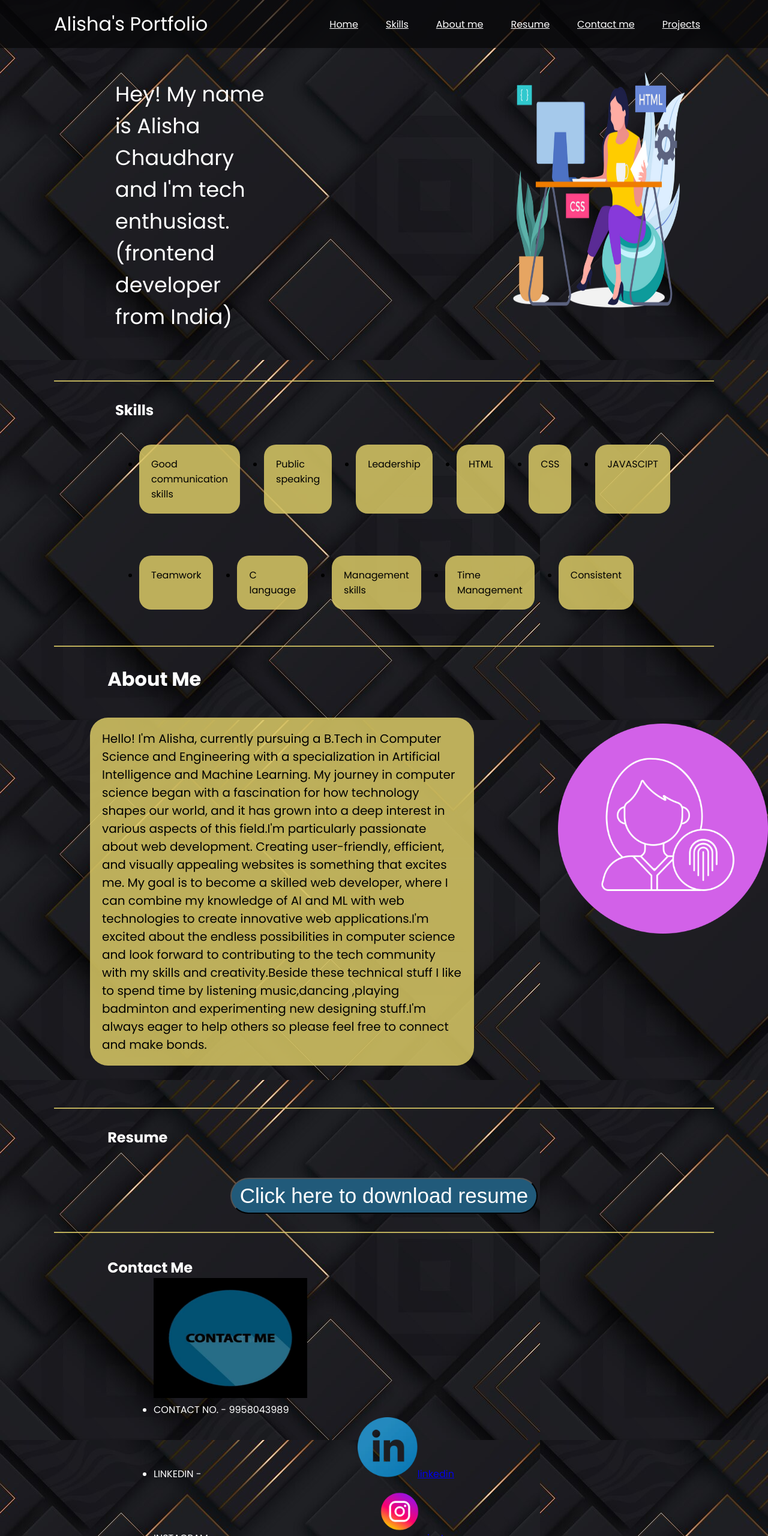
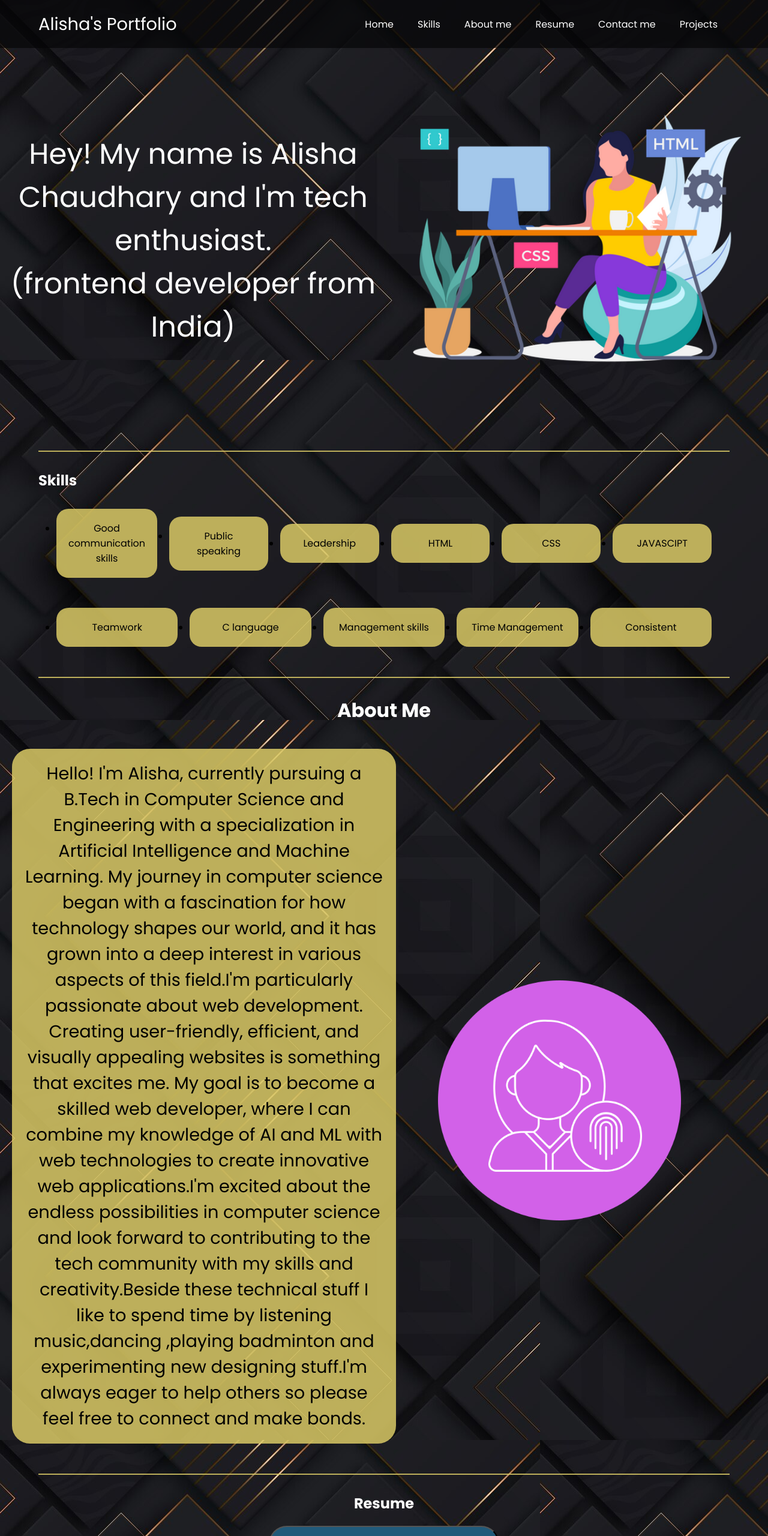
Before and after one commit to Alisha19100/My-Portfolio, a plain HTML site: page index.html in a window 1280 px wide. Shown: the top 2560 px of the page at 60% size. Drawn offline with Linux system fonts and the light colour scheme.

Commit message:
Update style.css

```diff
--- a/style.css
+++ b/style.css
@@ -1,177 +1,224 @@
 *{
     margin: 0px;
     padding: 0px;
-}
-body{
+    box-sizing: border-box }
+
+body {
     background-color: rgb(0, 0, 33);
     color: white;
     font-family: "Poppins", sans-serif;
     background-image: url(./assets/gradient-black-background-.jpg);
-
 }
-nav{
+nav {
     display: flex;
-    justify-content: space-around;
+    justify-content: space-between;
+    padding: 0 5%;
     height: 80px;
     background-color: rgba(5, 5, 6, 0.681);
     align-items: center;
-
 }
-nav ul{
+nav ul {
     display: flex;
     justify-content: center;
 }
-nav ul li{
+nav ul li {
     list-style: none;
-    margin: 0 23px;
+    margin: 0 15px;
 }
-.left{
-    font-size: 2rem;
+.left {
+    font-size: 1.8rem;
+    flex-grow: 1;
 }
-.first{
+.first {
     display: flex;
-    justify-content: space-around;
-    /* margin: 20px 0px 80px; */
+    flex-direction: column;
+    align-items: center;
+    text-align: center;
+    padding: 50px 0;
 }
-.first >div{
-    width: 20%
+.first > div {
+    width: 80%; /* Adjusted for responsiveness */
+    text-align: center;
 }
-.rightpart img{
-    width: 130%;
-    margin-right: 50px;
-    height: 90%;
+.rightpart img {
+    width: 100%;
+    height: auto;
+    margin: 20px 0;
 }
 .leftpart {
-    font-size: 35px;
-    margin: 50px 0;
+    font-size: 2rem;
+    margin: 20px 0;
+    padding: 10px;
 }
-nav ul li a{
+nav ul li a {
     color: white;
+    text-decoration: none;
 }
-nav ul li a:hover{
+nav ul li a:hover {
     color: rgb(92, 204, 238);
-    font-size: 1.4rem;
+    font-size: 1.2rem;
 }
-.second{
-    max-width: 70vw;
-    margin: auto;
+.second {
+    max-width: 100%;
+    margin: 30px auto;
+    padding: 0 5%;
 }
-main hr{
+main hr {
     border: 0px;
-    background-color:rgba(217, 200, 101, 0.853);
+    background-color: rgba(217, 200, 101, 0.853);
     height: 2px;
-    margin: 30px 90px;
+    margin: 30px auto;
+    width: 90%;
 }
-.second div ul{
-    /* background-color: rgb(158, 158, 221); */
-    /* color: black; */
-    /* border-radius: 3px; */
+.second div ul {
     margin: 10px;
     padding: 10px;
-
 }
-.second div ul li{
-    margin: 20px;
+.second div ul li {
+    margin: 10px;
     padding: 20px;
     background-color: rgba(217, 200, 101, 0.853);
     color: black;
     border-radius: 20px;
-    width: 30vw;
+    width: 100%;
+    height: auto;
+    text-align: center;
+}
+.second ul {
+    display: flex;
+    flex-direction: column; /* Adjusted for mobile */
     align-items: center;
-    height: auto;
-
-
 }
-
-.second ul{display: flex;}
-.lhs{
-font-size: 20px;
-margin: 40px;
+.lhs {
+    font-size: 1.2rem;
+    margin: 20px;
     padding: 20px;
     background-color: rgba(217, 200, 101, 0.853);
     color: rgb(0, 0, 0);
     border-radius: 30px;
-margin-left: 150px;
-max-width: 50vw;}
-.heading h1{
-    margin-left: 14vw;
-    margin-top: 20px;
-
+    width: 90%; /* Adjusted for responsiveness */
+    text-align: center;
+}
+.heading h1 {
+    margin: 20px auto;
+    text-align: center;
 }
 .third {
     display: flex;
+    flex-direction: column;
+    align-items: center;
 }
-.rhs img{
-    width: auto ;
-    height: 350px;
-    margin-top: 50px;
-    margin-left: 100px;
+.rhs img {
+    width: 90%;
+    height: auto;
+    margin-top: 20px;
 }
-.fourth button{
+.fourth button {
     background-color: rgb(33, 90, 122);
-    margin-left: 30vw;
+    margin: 20px auto;
     height: 60px;
     color: white;
     border-radius: 40px;
-    font-size: 35px;
-    margin-top: 50px;
-    width: 40%;
-
+    font-size: 1.2rem;
+    padding: 10px 20px;
+    display: block;
+    width: 60%;
 }
-.fourth button .text{
-    padding: 40px 30px;
-    margin: 20px 30px;
+.heading1 {
+    text-align: center;
+}
+.img .list {
+    display: flex;
+    flex-direction: column;
+    align-items: center;
+}
+.fifth img {
+    width: 60%;
+    height: auto;
+    margin: 20px auto;
+}
+.fifth h1 {
+    text-align: center;
+}
+.fifth ul li {
+    margin-left: 0;
+    text-align: center;
+}
+.fifth ul li img {
+    height: 50px;
+    width: auto;
+}
+.sixth h1 {
+    text-align: center;
+    margin: 40px auto;
+}
+.sixth .first .firstproj img, .sixth .second .secondproj img {
+    width: 90%;
+    height: auto;
+    margin: 20px auto;
+}
+.sixth {
+    display: flex;
+    flex-direction: column;
+    align-items: center;
+}
+h3 {
+    text-align: center;
 }
 
-
-
-.heading1{
-    margin-left: 14vw;
-    margin-top: 20px;
-
+@media (min-width: 768px) {
+    nav ul li {
+        margin: 0 20px;
     }
-.img .list{
-    display: flex;
+    .first {
+        flex-direction: row;
+        justify-content: space-around;
+    }
+    .leftpart {
+        font-size: 2.5rem;
+    }
+    .second ul {
+        flex-direction: row;
+        justify-content: space-around;
+    }
+    .second div ul li {
+        width: 45%;
+    }
+    .lhs {
+        font-size: 1.5rem;
+        width: 60%;
+        margin-left: 20px;
+    }
+    .third {
+        flex-direction: row;
+    }
+    .rhs img {
+        margin-left: 50px;
+    }
+    .fourth button {
+        width: 30%;
+    }
+    .fifth img {
+        width: 40%;
+    }
+    .sixth {
+        flex-direction: row;
+        justify-content: space-around;
+    }
 }
 
-.fifth img{
-    width: 20vw;
-    height: 200px;
-    margin-left: 20vw;
-
-
+@media (min-width: 1024px) {
+    .leftpart {
+        font-size: 3rem;
     }
-.fifth h1{
-    margin-left: 14vw;
-    margin-top: 40px;
+    .second ul li {
+        width: 30%;
     }
-.fifth ul li {
-    margin-left: 20vw;
+    .lhs {
+        font-size: 1.8rem;
+        width: 50%;
     }
-.fifth ul li img {
-    height: 100px;
-    width: auto;
+    .rhs img {
+        height: 400px;
     }
-.sixth h1{
-    margin-left: 14vw;
-    margin-top: 40px;
-
 }
-.sixth .first .firstproj img{
-    height: 200px;
-    width: 400px;
-    margin-left: 20%;
-    display: flex;
-    justify-content: space-evenly;
-
-}
-.sixth .second .secondproj img{
-    height: 200px;
-    width: 400px;
-}
-.sixth{
-    display: flex;
-}
-h3{
-    margin-left: 50%;
-}
```
Lines whose indentation alone changed are shown as unchanged.
